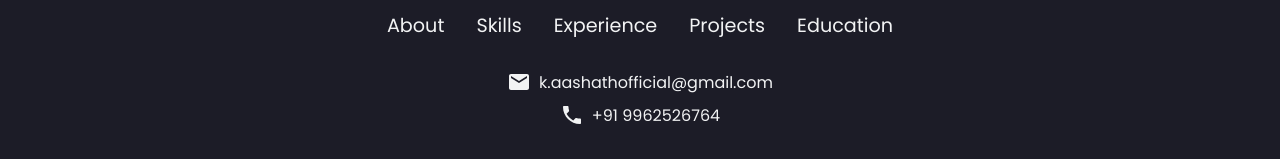
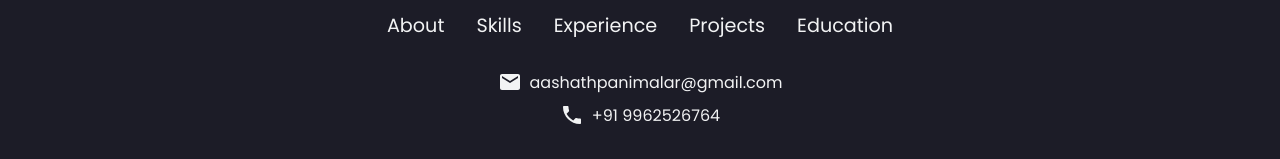
Before and after one commit to aashathpanimalar/Aashath-s-Portfolio, a React (Create React App) app: page / in a window 1280 px wide. Shown: the part 6970-7129 px from the top of the page. Built offline with nearby package versions, Linux system fonts and the light colour scheme.

Commit message:
Updating Resume and mail id details

```diff
--- a/src/components/Footer/index.js
+++ b/src/components/Footer/index.js
@@ -122,7 +122,7 @@
             <Icon>
               <EmailIcon />
             </Icon>
-            k.aashathofficial@gmail.com
+           aashathpanimalar@gmail.com
           </ContactItem>
           <ContactItem>
             <Icon>
--- a/src/data/constants.js
+++ b/src/data/constants.js
@@ -33,7 +33,7 @@
 export const Bio = {
   name: "Mohamed Aashath K",
   roles: [
-    "Web Developer",
+    "Full Stack Developer",
     "Problem solver",
     "Programmer",
   ],
@@ -42,7 +42,7 @@
 
   github: "https://github.com/aashathpanimalar",
   resume:
-    "https://drive.google.com/file/d/1GjYGS5tM4bXUghRZj79QYz38PThVSNOr/view?usp=sharing",
+    "https://drive.google.com/file/d/18_d0GyBWc-3Z6gG2D1kPczeGeHwDSp5Z/view?usp=sharing",
   linkedin: "https://www.linkedin.com/in/mohamed-aashath-98ba30275/",
   twitter: "#",
   insta: "#",
```
